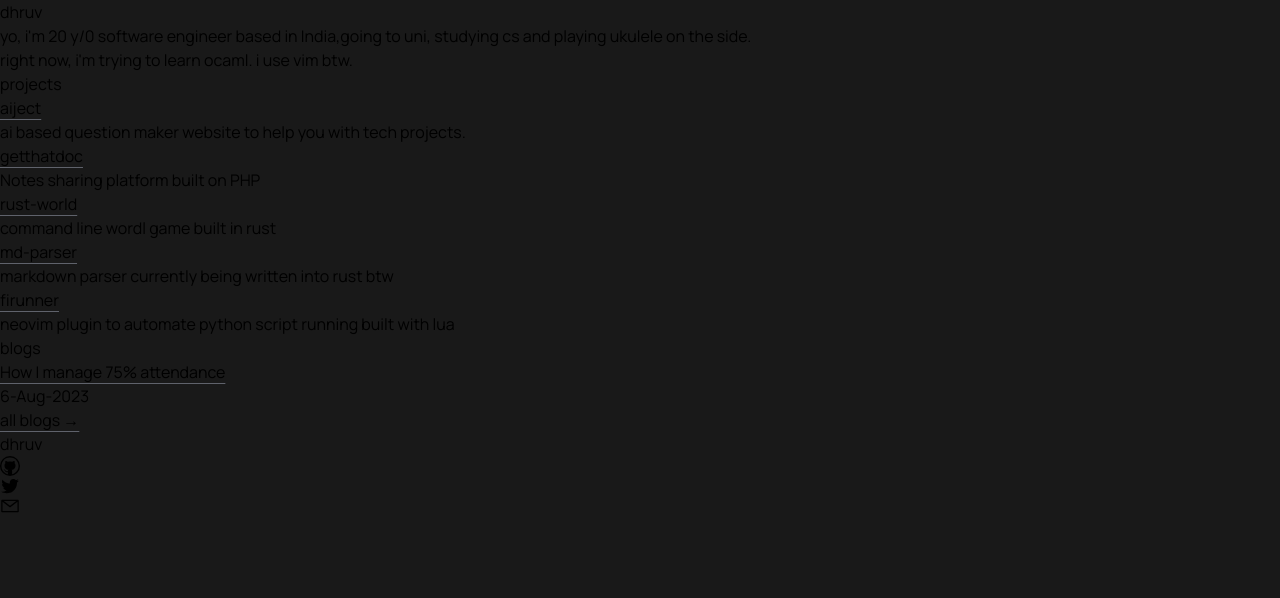
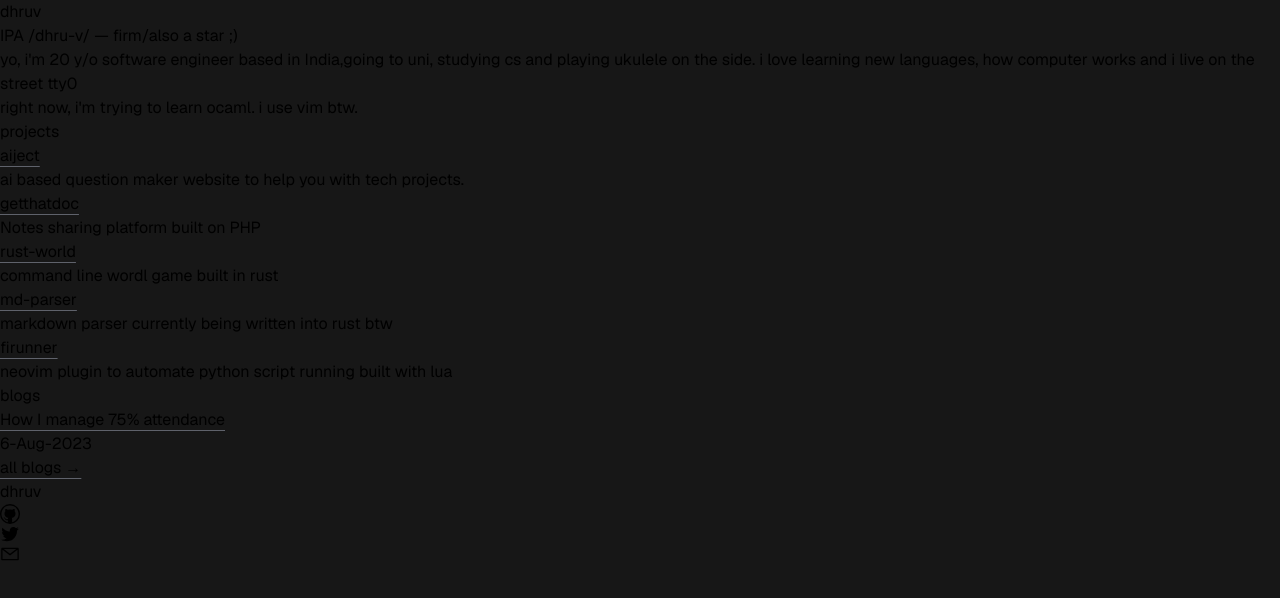
Before and after one commit to dhruvdabhi101/minimalistic-portfolio, a Next.js app: page / in a window 1280 px wide. Shown: the top 598 px of the page. Built offline with nearby package versions, Linux system fonts and the light colour scheme.

Commit message:
fixed some styles and added fonetic name

```diff
--- a/app/globals.css
+++ b/app/globals.css
@@ -14,8 +14,10 @@
     transition: text-decoration-color 0.3s ease-in-out;
 }
 
-body {
-    background-color: rgba(0, 0, 0, 0.9);
+@layer {
+    body {
+        @apply selection:bg-white selection:bg-opacity-20 selection:text-gray-50 scroll-smooth bg-neutral-900;
+    }
 }
 
 .scroll-progress-bar {
--- a/app/layout.tsx
+++ b/app/layout.tsx
@@ -1,5 +1,6 @@
 import './globals.css'
 import { Analytics } from '@vercel/analytics/react'
+import { GeistMono, GeistMonoNonVariable, GeistSans, GeistSansNonVariable } from 'geist/font'
 
 export default function RootLayout({
   children,
@@ -15,7 +16,7 @@ export default function RootLayout({
     Dhruv Dabhi
     </title>
     </head>
-      <body>
+      <body className={GeistSans.className}>
       {children}
       <Analytics />
 
--- a/app/page.tsx
+++ b/app/page.tsx
@@ -1,4 +1,4 @@
-import { Manrope } from 'next/font/google'
+// import { Manrope } from 'next/font/google'
 import Link from 'next/link'
 import dimg from '../public/DLogog.png'
 import "./globals.css"
@@ -7,53 +7,56 @@ import ScrollProgressBar, { Footer } from './components'
 import { VscGithub, VscMail, VscTwitter } from 'react-icons/vsc'
 import { getAllPostsMeta } from '@/lib/mdx'
 
-const manrope = Manrope({ subsets: ['latin'] })
+//const manrope = Manrope({ subsets: ['latin'] })
 
 
 export default async function Home() {
     const posts = await getAllPostsMeta()
 
     return (
-        <div className={"w-full flex flex-row justify-center text-[13px] md:text-[15px] font-thin" + ` ${manrope.className}`}>
-            <div className='flex flex-col justify-center p-5 w-[100%]  sm:w-[80%] md:w-[70%] lg:w-[55%] xl:w-[50%]'>
+        <div className={"w-full flex flex-row justify-center text-[14px] md:text-[15px] font-light"}>
+            <div className='flex flex-col justify-center p-5 w-[100%] sm:w-[97%] md:w-[70%] lg:w-[55%] xl:w-[50%]'>
 
-                <div className='text-gray-400'>dhruv</div>
+                <div className='text-neutral-500'>dhruv</div>
 
-                <div className='flex flex-col gap-6 leading-6 tracking-wide'>
-                    <div className='text-gray-400 font-sm'></div>
-                    <div className='text-gray-200'>yo, i'm 20 y/0 <span className='font-medium'>software engineer</span> based in India,going to uni, studying cs and playing ukulele on the side.</div>
-                    <div className='text-gray-200'>right now, i'm trying to learn ocaml. i use <span className='font-medium'>vim </span>btw.</div>
+                <div className='flex flex-col gap-6 leading-8 tracking-wide mt-7'>
+                <div >
+                    <div className='text-neutral-500 text-xs'>IPA /dhru-v/ — firm/also a star ;)</div>
+                    <div className='text-neutral-300'>yo, i'm 20 y/o <span className='font-medium'>software engineer</span> based in India,going to uni, studying cs and playing ukulele on the side.
+                   i love learning new languages, how computer works and i live on the street <span className='font-medium'>tty0</span></div>
+                   </div>
+                    <div className='text-neutral-300'>right now, i'm trying to learn ocaml. i use <span className='font-medium'>vim </span>btw.</div>
                 </div>
 
-                <div className='text-gray-200 space-y-6 my-10'>
+                <div className='text-neutral-300 space--6 mt-16'>
                     <div className='font-bold text-lg'> projects </div>
 
-                    <div className='grid grid-cols-2 md:grid-cols-3 gap-5 tracking-wide'>
-                        <div className='flex flex-col gap-3 '>
-                            <a href="https://github.com/dhruvdabhi101/aiject" target='_blank'><div className='font-medium underline'>aiject</div></a>
+                    <div className='grid grid-cols-2 md:grid-cols-3 gap-5'>
+                        <div className='flex flex-col gap-3 w-44'>
+                            <a href="https://github.com/dhruvdabhi101/aiject" target='_blank'><div className='font-normal underline'>aiject</div></a>
                             <div >ai based question maker website to help you with tech projects.</div>
                         </div>
-                        <div className='flex flex-col gap-3 '>
-                            <a href="https://github.com/dhruvdabhi101/getthatdoc" target='_blank'><div className='underline font-medium '>getthatdoc</div></a>
+                        <div className='flex flex-col gap-3 w-44'>
+                            <a href="https://github.com/dhruvdabhi101/getthatdoc" target='_blank'><div className='underline font-normal '>getthatdoc</div></a>
                             <div >Notes sharing platform built on PHP</div>
                         </div>
-                        <div className='flex flex-col gap-3 '>
-                            <a href="https://github.com/dhruvdabhi101/rust-wordl" target='_blank'><div className='underline font-medium '>rust-world</div></a>
+                        <div className='flex flex-col gap-3 w-44'>
+                            <a href="https://github.com/dhruvdabhi101/rust-wordl" target='_blank'><div className='underline font-normal '>rust-world</div></a>
                             <div >command line wordl game built in rust</div>
                         </div>
-                        <div className='flex flex-col gap-3 '>
-                            <a href="https://github.com/dhruvdabhi101/md-parser" target='_blank'><div className='underline font-medium '>md-parser</div></a>
+                        <div className='flex flex-col gap-3 w-44'>
+                            <a href="https://github.com/dhruvdabhi101/md-parser" target='_blank'><div className='underline font-normal '>md-parser</div></a>
                             <div >markdown parser currently being written into rust btw</div>
                         </div>
-                        <div className='flex flex-col gap-3 '>
-                            <a href="https://github.com/dhruvdabhi101/firunner" target='_blank'><div className='underline font-medium '>firunner</div></a>
+                        <div className='flex flex-col gap-3 w-44'>
+                            <a href="https://github.com/dhruvdabhi101/firunner" target='_blank'><div className='underline font-normal '>firunner</div></a>
                             <div >neovim plugin to automate python script running built with lua</div>
                         </div>
                     </div>
                 </div>
 
 
-                <div className='text-gray-200 space-y-6 tracking-wide'>
+                <div className='text-neutral-200 mt-8 mb-6 tracking-wide'>
                     <div className='font-bold text-lg'> blogs </div>
                     <div className='flex flex-col gap-5 mt-5'>
                         {posts.slice(0, 3).map((post) => (
@@ -62,12 +65,12 @@ export default async function Home() {
                                 href={`/blog/${post.slug}`}
                             >
                                 <div className='flex flex-row justify-between'>
-                                    <div className=' text-gray-300 underline'>How I manage 75% attendance</div>
-                                    <div className='text-gray-400'>{post.date}</div>
+                                    <div className=' text-neutral-300 underline'>How I manage 75% attendance</div>
+                                    <div className='text-neutral-400'>{post.date}</div>
                                 </div>
                             </Link>
                         ))}
-                        <Link href={`/blog`} className='underline text-gray-200 '> all blogs →</Link>
+                        <Link href={`/blog`} className='underline text-neutral-200 '> all blogs →</Link>
                     </div>
                 </div>
                 <Footer />
--- a/package.json
+++ b/package.json
@@ -17,6 +17,7 @@
     "@types/react-dom": "18.2.4",
     "@vercel/analytics": "^1.0.1",
     "autoprefixer": "10.4.14",
+    "geist": "^1.2.0",
     "gray-matter": "^4.0.3",
     "next": "13.4.4",
     "next-mdx-remote": "^4.4.1",
```
Also changed, not shown: app/blog/[slug]/page.tsx (+19 -17 lines), app/blog/page.tsx (+6 -5 lines), 1 other file (tests, documents, lock files or other folders).
